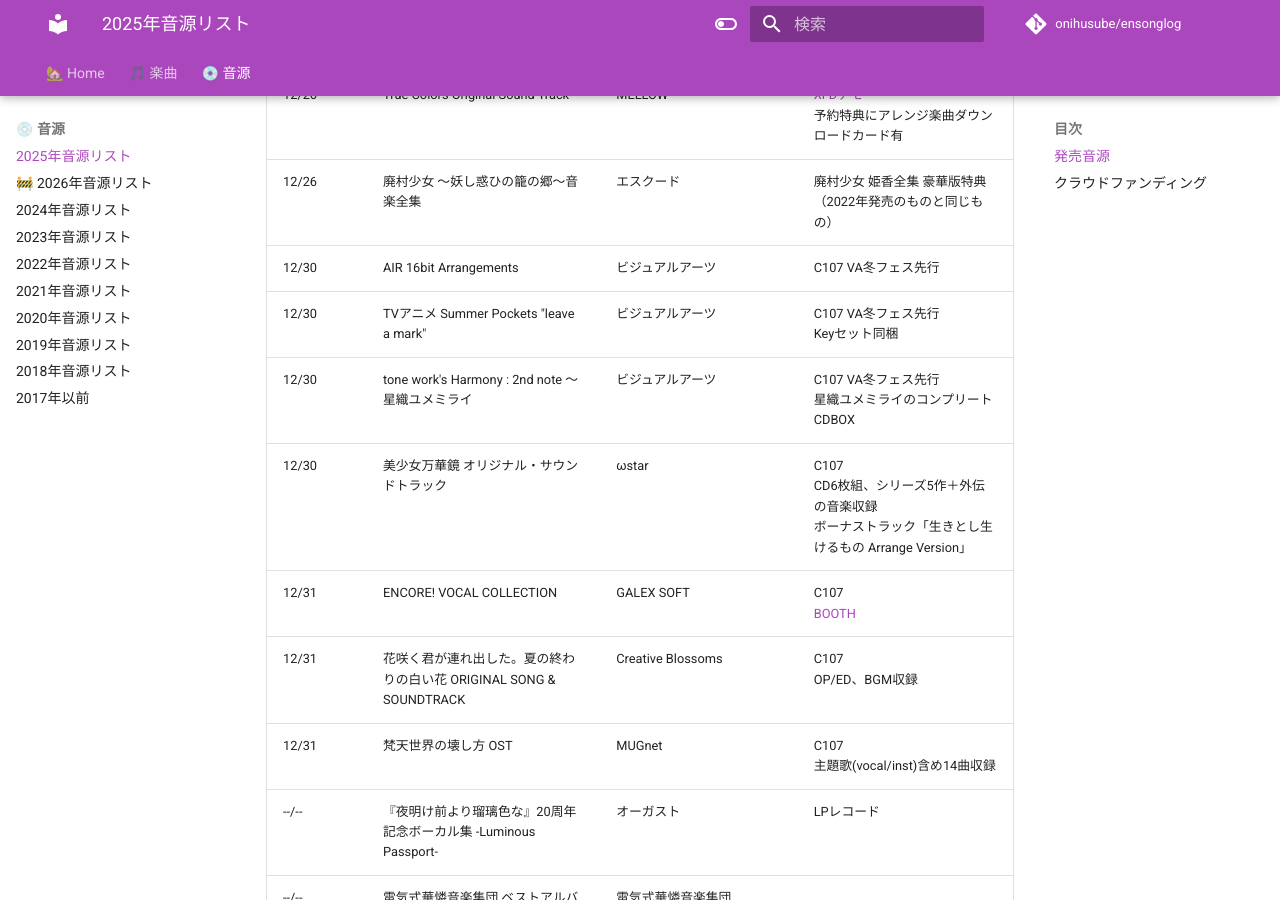
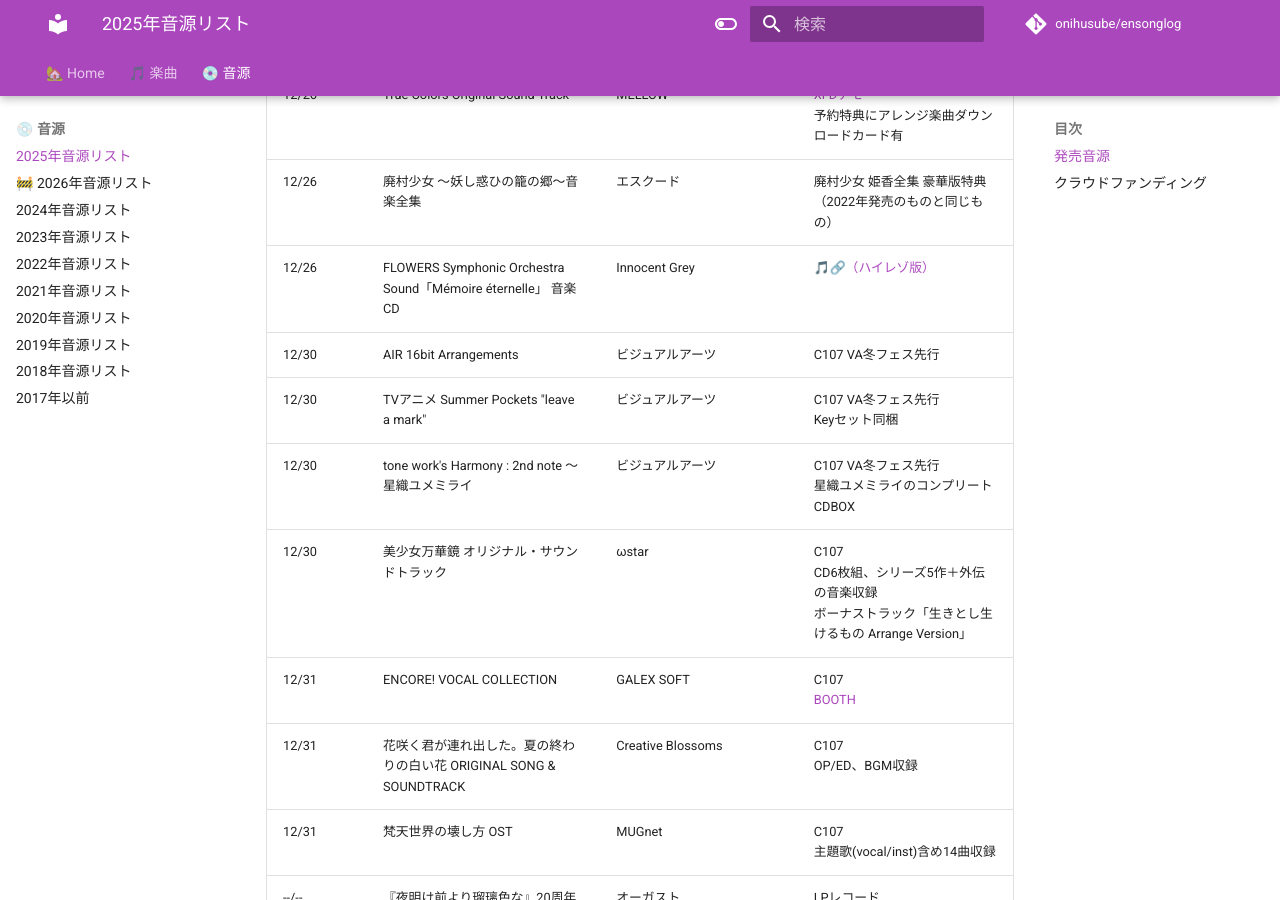
Before and after one commit to onihusube/ensonglog, an MkDocs documentation site: the page built from docs/2025/音源.md, in a window 1280 px wide and 900 px high, scrolled down 17221 px. Built offline with MkDocs 1.6.1 and Material for MkDocs 9.7.7, drawn with Linux system fonts in a browser that asks for light colours; comment, search, counter and statistics services are not loaded.

Commit message:
FLOWERSオケコンCD追加

```diff
--- a/docs/2025/音源.md
+++ b/docs/2025/音源.md
@@ -237,6 +237,7 @@
 | 12/26 | サクラノ詩 Re:Graphic サウンドトラック | ケロQ/枕 | サクラノ詩10th Anniversary edition 同梱特典 </br> [アレンジED XFDデモ](https://www.youtube.com/watch?v=myuCZrfFIb0) [BGM XFDデモ](https://www.youtube.com/watch?v=mS8tCzCVZMU) |
 | 12/26 | True Colors Original Sound Track | MELLOW | [XFDデモ](https://www.youtube.com/watch?v=y2FvnowliJs) </br> 予約特典にアレンジ楽曲ダウンロードカード有 |
 | 12/26 | 廃村少女 ～妖し惑ひの籠の郷～音楽全集 | エスクード | 廃村少女 姫香全集 豪華版特典（2022年発売のものと同じもの） |
+| 12/26 | FLOWERS Symphonic Orchestra Sound「Mémoire éternelle」 音楽CD | Innocent Grey | [🎵🔗（ハイレゾ版）](https://linkco.re/n48S6qxv) |
 | 12/30 | AIR 16bit Arrangements | ビジュアルアーツ | C107 VA冬フェス先行 |
 | 12/30 | TVアニメ Summer Pockets "leave a mark" | ビジュアルアーツ | C107 VA冬フェス先行 </br> Keyセット同梱 |
 | 12/30 | tone work's Harmony : 2nd note ～星織ユメミライ | ビジュアルアーツ | C107 VA冬フェス先行 </br> 星織ユメミライのコンプリートCDBOX |
```
